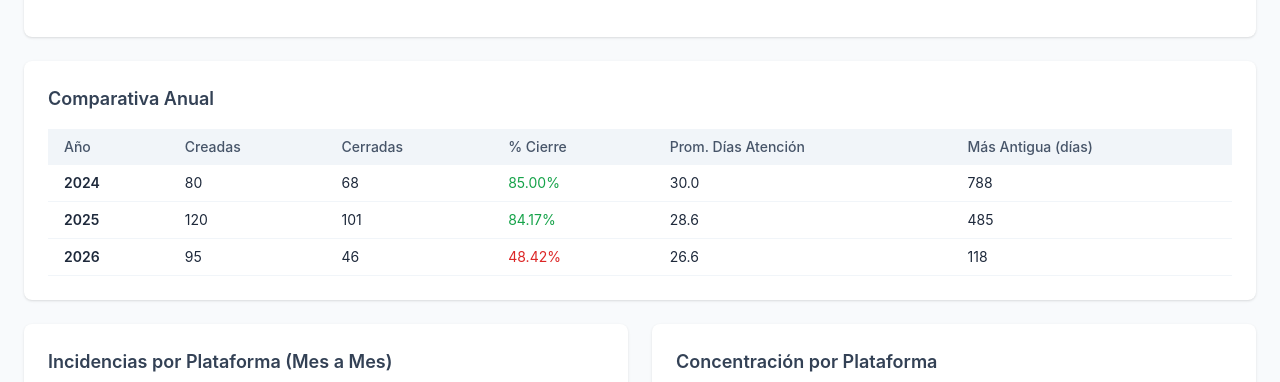
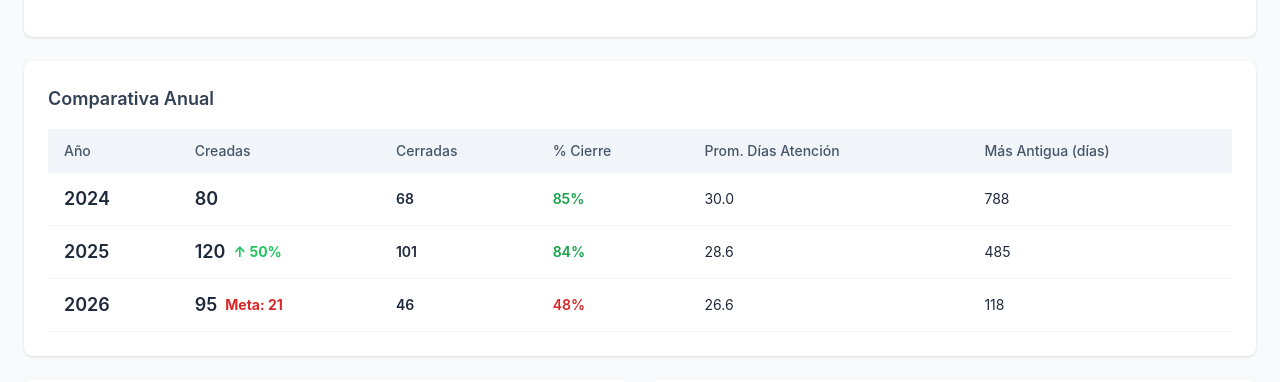
Before and after one commit to cristiancarreno-debug/dashboard-incidencias-patrimoniales, a React (Vite) app: page / in a window 1280 px wide. Shown: the part 820-1202 px from the top of the page. Built offline with nearby package versions, Linux system fonts and the light colour scheme; no server answers.

Commit message:
feat: tabla anual con variación % 2025vs2024 y meta 2026 (50% reducción proporcional a días)

```diff
--- a/src/App.tsx
+++ b/src/App.tsx
@@ -129,7 +129,7 @@ function App() {
           <h2 className="text-lg font-semibold text-slate-700 mb-4">
             Comparativa Anual
           </h2>
-          <AnnualTable data={metrics.metricasAnuales} />
+          <AnnualTable data={metrics.metricasAnuales} filtros={filtros} />
         </section>
 
         {/* Gráficos de plataforma */}
--- a/src/components/AnnualTable.tsx
+++ b/src/components/AnnualTable.tsx
@@ -1,36 +1,82 @@
 import type { MetricaAnual } from '../types';
+import type { FiltrosIncidencias } from '../types';
 
 interface Props {
   data: MetricaAnual[];
+  filtros: FiltrosIncidencias;
 }
 
-export function AnnualTable({ data }: Props) {
+export function AnnualTable({ data, filtros }: Props) {
+  // Calcular días transcurridos en 2026 según filtro
+  const calcularDias2026 = (): number => {
+    const hoy = new Date();
+    const fin2026 = filtros.fechaHasta
+      ? new Date(filtros.fechaHasta)
+      : hoy;
+
+    const finReal = fin2026 < hoy ? fin2026 : hoy;
+    const diffMs = finReal.getTime() - new Date('2026-01-01').getTime();
+    return Math.max(1, Math.ceil(diffMs / (1000 * 60 * 60 * 24)));
+  };
+
+  const dias2026 = calcularDias2026();
+
+  // Obtener datos por año
+  const datos2024 = data.find(d => d.anio === 2024);
+  const datos2025 = data.find(d => d.anio === 2025);
+
+  // Calcular variación 2025 vs 2024
+  const variacion2025vs2024 = datos2024 && datos2025 && datos2024.totalCreadas > 0
+    ? Math.round(((datos2025.totalCreadas - datos2024.totalCreadas) / datos2024.totalCreadas) * 100)
+    : null;
+
+  // Calcular meta 2026: (incidentes2025 / 365) * dias2026 * 0.5
+  const meta2026 = datos2025
+    ? Math.round((datos2025.totalCreadas / 365) * dias2026 * 0.5)
+    : null;
+
   return (
     <div className="overflow-x-auto">
       <table className="w-full text-sm">
         <thead>
           <tr className="bg-slate-100 text-left">
-            <th className="px-4 py-2 font-medium text-slate-600">Año</th>
-            <th className="px-4 py-2 font-medium text-slate-600">Creadas</th>
-            <th className="px-4 py-2 font-medium text-slate-600">Cerradas</th>
-            <th className="px-4 py-2 font-medium text-slate-600">% Cierre</th>
-            <th className="px-4 py-2 font-medium text-slate-600">Prom. Días Atención</th>
-            <th className="px-4 py-2 font-medium text-slate-600">Más Antigua (días)</th>
+            <th className="px-4 py-3 font-medium text-slate-600">Año</th>
+            <th className="px-4 py-3 font-medium text-slate-600">Creadas</th>
+            <th className="px-4 py-3 font-medium text-slate-600">Cerradas</th>
+            <th className="px-4 py-3 font-medium text-slate-600">% Cierre</th>
+            <th className="px-4 py-3 font-medium text-slate-600">Prom. Días Atención</th>
+            <th className="px-4 py-3 font-medium text-slate-600">Más Antigua (días)</th>
           </tr>
         </thead>
         <tbody>
-          {data.map(row => (
+          {data.map((row) => (
             <tr key={row.anio} className="border-b border-slate-100 hover:bg-slate-50">
-              <td className="px-4 py-2 font-semibold">{row.anio}</td>
-              <td className="px-4 py-2">{row.totalCreadas}</td>
-              <td className="px-4 py-2">{row.totalCerradas}</td>
-              <td className="px-4 py-2">
-                <span className={row.porcentajeCierre >= 80 ? 'text-green-600' : row.porcentajeCierre >= 60 ? 'text-amber-600' : 'text-red-600'}>
-                  {row.porcentajeCierre.toFixed(2)}%
+              <td className="px-4 py-3 font-semibold text-lg">{row.anio}</td>
+              <td className="px-4 py-3">
+                <div className="flex items-center gap-2">
+                  <span className="font-semibold text-lg">{row.totalCreadas}</span>
+                  {/* Variación 2025 vs 2024 */}
+                  {row.anio === 2025 && variacion2025vs2024 !== null && (
+                    <span className={`text-sm font-bold ${variacion2025vs2024 <= 0 ? 'text-red-500' : 'text-green-500'}`}>
+                      {variacion2025vs2024 > 0 ? '↑' : '↓'} {Math.abs(variacion2025vs2024)}%
+                    </span>
+                  )}
+                  {/* Meta 2026 */}
+                  {row.anio === 2026 && meta2026 !== null && (
+                    <span className={`text-sm font-bold ${row.totalCreadas <= meta2026 ? 'text-green-600' : 'text-red-600'}`}>
+                      Meta: {meta2026}
+                    </span>
+                  )}
+                </div>
+              </td>
+              <td className="px-4 py-3 font-semibold">{row.totalCerradas}</td>
+              <td className="px-4 py-3">
+                <span className={row.porcentajeCierre >= 80 ? 'text-green-600 font-semibold' : row.porcentajeCierre >= 60 ? 'text-amber-600 font-semibold' : 'text-red-600 font-semibold'}>
+                  {row.porcentajeCierre.toFixed(0)}%
                 </span>
               </td>
-              <td className="px-4 py-2">{row.promedioDiasAtencion.toFixed(1)}</td>
-              <td className="px-4 py-2">{row.incidenciaMasAntigua}</td>
+              <td className="px-4 py-3">{row.promedioDiasAtencion.toFixed(1)}</td>
+              <td className="px-4 py-3">{row.incidenciaMasAntigua}</td>
             </tr>
           ))}
         </tbody>
```
